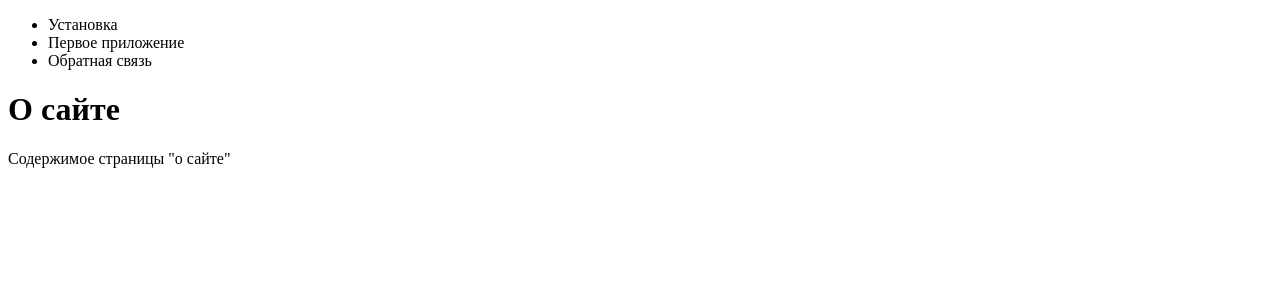
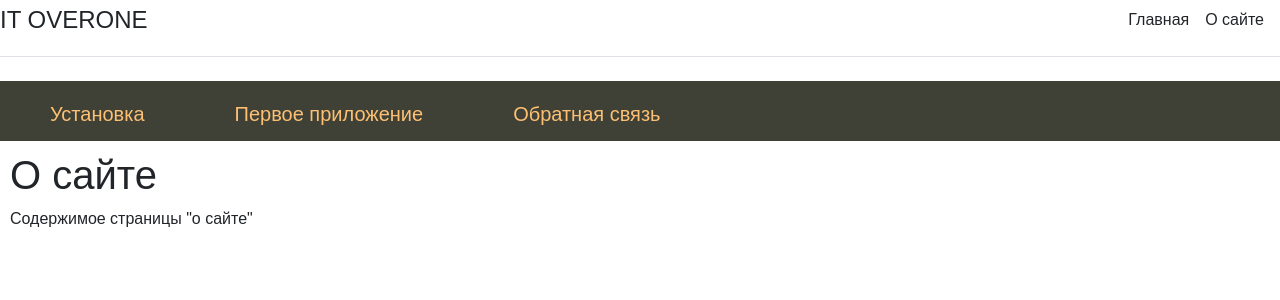
Before and after one commit to densparrow/Flask, a Flask app: page /about in a window 1280 px wide. Shown: the top 300 px of the page. Run offline with Flask 2, Linux system fonts and the light colour scheme.

Commit message:
Создал файл main.css, contact.html.

```diff
--- a/app.py
+++ b/app.py
@@ -1,24 +1,41 @@
-from flask import Flask, render_template
+from flask import Flask, render_template, url_for
 
 app = Flask(__name__)
 
-menu = ["Установка", "Первое приложение", "Обратная связь"]
+menu = [{"name" : "Установка", "url": "install-flask"},
+        {"name": "Первое приложение", "url": "fist-app"},
+        {"name": "Обратная связь", "url": "contact"}]
 
 @app.route('/')
-@app.route('/home')
 def index():
+    print( url_for('index'))
     return render_template('index.html', menu=menu)
 
 
 @app.route('/about')
 def about():
+    print( url_for('about'))
     return render_template('about.html', title='О сайте', menu=menu)
 
+@app.route('/contact')
+def contact():
+    print( url_for('contact'))
+    return render_template('contact.html', title='Обратная связь', menu=menu)
 
 @app.route('/user/<string:name>/<int:id>')
 def user(name, id):
     return "User page" + name + '-' + id
 
 
+@app.route('/profile/<username>')
+def profile(username):
+    return f"Пользователь: {username}"
+
+
+# with app.test_request_context(): # тестовый контекст запрос
+#     print( url_for('index'))
+#     print( url_for('about'))
+#     print( url_for('profile', username='denis'))
+
 if __name__ == '__main__':
     app.run(debug=True)
--- /dev/null
+++ b/static/css/main.css
@@ -0,0 +1,60 @@
+html, body {
+font-family:'Arial';
+margin:0;
+padding:0;
+height:100%;
+width:100%;
+}
+
+a{
+color:#0059b2;
+text-decoration: none;
+}
+a:hover{
+color:#CC0000;
+text-decoration: underline;
+}
+.clear {clear: both;}
+
+ul.mainmenu {
+list-style: none;
+background: #3F4137;
+height: 60px;
+margin: 0;
+padding: 0;
+color: #fdc073;
+font-size: 20px;
+overflow: hidden;
+}
+ul.mainmenu li {
+float: left;
+margin: 18px 40px 0 50px;
+}
+ul.mainmenu li.last {float:right;}
+
+ul.mainmenu li a {
+color: #fdc073;
+text-decoration: none;
+}
+ ul.mainmenu li a:hover {
+ color: #FDA83D;
+}
+
+div.content {
+margin: 10px;
+}
+
+.form-contact label {
+display: inline-block;
+min-width: 80px;
+}
+
+.form-contact p {margin: 10px 0 10px 0;}
+.form-contact input[type=submit], textarea {
+font-size: 16px;
+}
+
+.flash {padding: 10px;}
+.flash.success{
+border: 1px solid #21DB56;
+}
--- a/templates/base.html
+++ b/templates/base.html
@@ -1,6 +1,8 @@
 <!DOCTYPE html>
 <html lang="en">
+ <link rel="stylesheet" href="https://cdn.jsdelivr.net/npm/bootstrap@5.2.0/dist/css/bootstrap.min.css">
 <head>
+ <link type="text/css" rel="stylesheet" href="{{url_for('static', filename='css/main.css')}}">
     {%block title -%}
     {% if title %}
      <title>Про Flask - {{ title }}</title>
@@ -10,19 +12,32 @@
     {%endblock%}
 </head>
 <body>
+    <div class="d-flex flex-column flex-md-row align-items-center pb-3 mb-4 border-bottom">
+      <a href="/" class="d-flex align-items-center text-dark text-decoration-none">
+        <span class="fs-4">IT OVERONE</span>
+      </a>
+
+      <nav class="d-inline-flex mt-2 mt-md-0 ms-md-auto">
+        <a class="me-3 py-2 text-dark text-decoration-none" href="/">Главная</a>
+        <a class="me-3 py-2 text-dark text-decoration-none" href="/about">О сайте</a>
+      </nav>
+    </div>
 {%block content -%}
     {%- block mainmenu -%}
-<ul>
+<ul class="mainmenu">
     {%for m in menu%}
-<li>{{m}}</li>
+<li><a href="{{m.url}}">{{m.name}}</a></li>
     {%endfor%}
 </ul>
     {%endblock mainmenu -%}
+    <div class="clear"></div>
+    <div class="content">
     {% if title -%}
 <h1>{{ title }}</h1>
     {% else -%}
 <h1>Про Flask</h1>
     {%endif%}
 {%endblock -%}
+    </div>
 </body>
 </html>
```
Also changed, not shown: templates/contact.html (added, +12 -0 lines).
